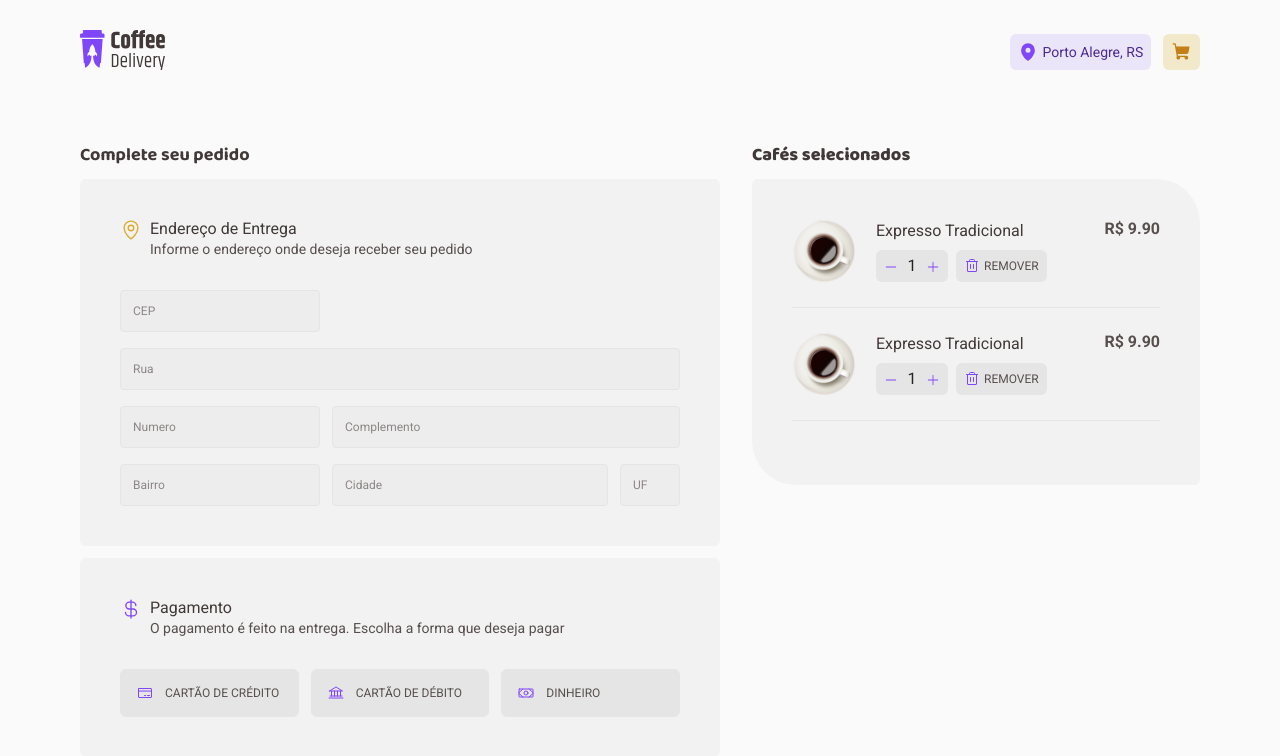
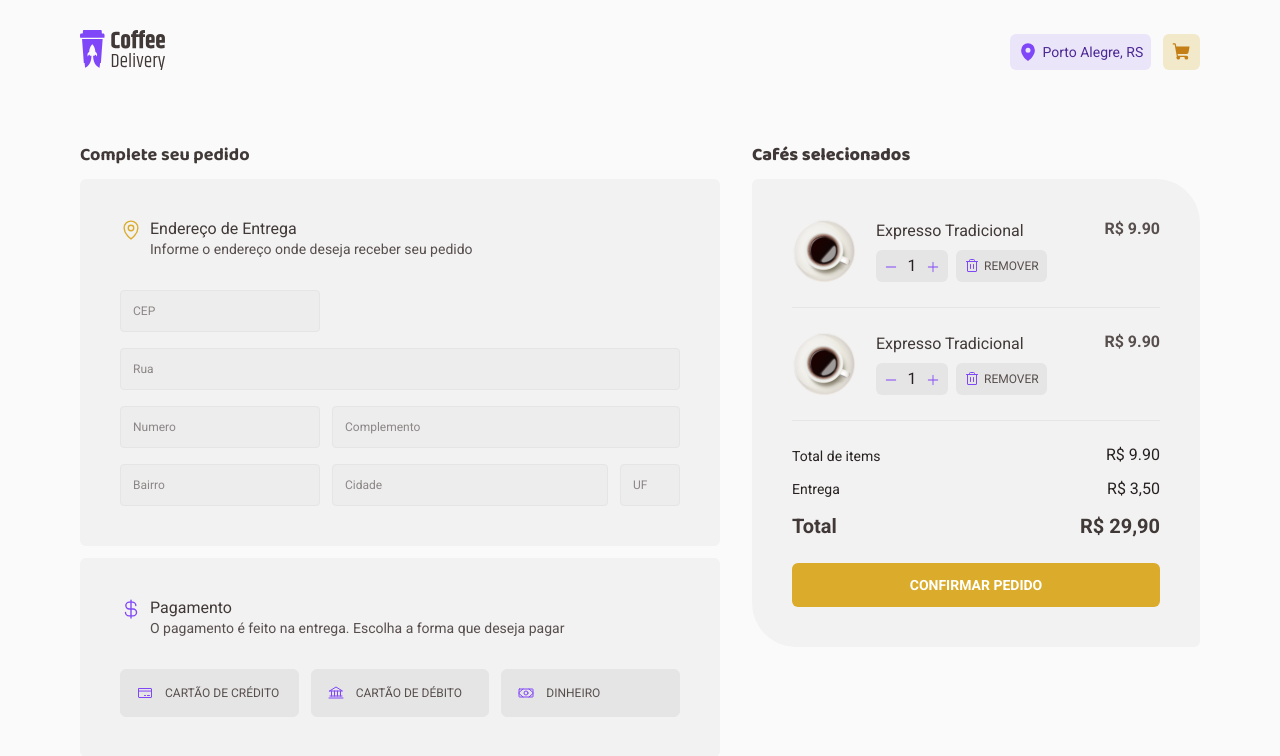
Before and after one commit to NatalyeCavalieri/coffee-delivery1.0, a React (Vite) app: page /completeOrder in a window 1280 px wide. Shown: the top 756 px of the page. Built offline with nearby package versions, Linux system fonts and the light colour scheme.

Commit message:
finish pages styles

```diff
--- a/src/Routes.tsx
+++ b/src/Routes.tsx
@@ -2,6 +2,7 @@ import { Route, Routes } from "react-router-dom";
 import { HomePage } from "./pages/Home";
 import { CompleteOrder } from "./pages/CompleteOrder";
 import { DefaultLayout } from "./Layout/DefaultLayout";
+import { OrderConfirmedPage } from "./pages/OrderConfirmed";
 
 export function Router(){
   return (
@@ -9,6 +10,7 @@ export function Router(){
       <Route path="/" element={<DefaultLayout/>} >
         <Route path="/" element={<HomePage />} />
         <Route path="/completeOrder" element={<CompleteOrder />} />
+        <Route path="/orderConfirmed" element={<OrderConfirmedPage/>} />
       </Route>
     </Routes>
   )
--- /dev/null
+++ b/src/components/Button/index.tsx
@@ -0,0 +1,15 @@
+import { ButtonHTMLAttributes } from "react";
+import { ButtonContainer } from "./styles";
+
+interface ButtonProps extends ButtonHTMLAttributes<HTMLButtonElement> {
+  text: string | number
+}
+
+
+export function Button({text, ...props}: ButtonProps){
+  return(
+    <ButtonContainer {...props}>
+      {text}
+    </ButtonContainer>
+  )
+}
--- /dev/null
+++ b/src/components/Button/styles.ts
@@ -0,0 +1,24 @@
+import styled from "styled-components"
+
+export const ButtonContainer = styled.button`
+  padding: 0.75rem 2.8rem;
+  margin-top: 0.7rem;
+  color: ${({ theme }) => theme.colors["base-white"]};
+  font-weight: 700;
+  background-color: ${({ theme }) => theme.colors["brand-yellow"]};
+  font-size: ${({ theme }) => theme.textSizes["components-button-g"]};
+  border: none;
+  border-radius: 6px;
+  text-transform: uppercase;
+  line-height: 1.3rem;
+  transition: 0.4s;
+
+  &:disabled {
+    opacity: 0.7;
+    cursor: not-allowed;
+  }
+
+  &:not(:disabled):hover {
+    background-color: ${({ theme }) => theme.colors["brand-yellow-dark"]};
+  }
+`
--- /dev/null
+++ b/src/pages/CompleteOrder/components/selectedCoffees/confirmationSection.tsx
@@ -0,0 +1,27 @@
+import { Button } from "../../../../components/Button";
+import { RegularText } from "../../../../components/Typography";
+import { ConfirmationSectionContainer } from "./styles";
+
+export function ConfirmationSection(){
+  return (
+    <ConfirmationSectionContainer>
+      <div>
+        <RegularText size="s">Total de items</RegularText>
+        <RegularText>R$ 9.90</RegularText>
+      </div>
+      <div>
+        <RegularText size="s">Entrega</RegularText>
+        <RegularText>R$ 3,50</RegularText>
+      </div>
+      <div>
+        <RegularText size="l" weight="700" color="subtitle">
+          Total
+        </RegularText>
+        <RegularText size="l" weight="700" color="subtitle">
+          R$ 29,90
+        </RegularText>
+      </div>
+      <Button text="confirmar pedido"  />
+    </ConfirmationSectionContainer>
+  )
+}
--- a/src/pages/CompleteOrder/components/selectedCoffees/index.tsx
+++ b/src/pages/CompleteOrder/components/selectedCoffees/index.tsx
@@ -1,16 +1,20 @@
-import { TitleText } from "../../../../components/Typography";
-import { CoffeeCartCard } from "../CoffeeCartCard/CoffeeCartCard";
-import { DetailsContainer, SelectedCoffeesContainer } from "./styles";
+import { TitleText } from "../../../../components/Typography"
+import { CoffeeCartCard } from "../CoffeeCartCard/CoffeeCartCard"
+import { ConfirmationSection } from "./confirmationSection"
+import { DetailsContainer, SelectedCoffeesContainer } from "./styles"
 
-export function SelectedCoffees(){
+export function SelectedCoffees() {
   return (
     <SelectedCoffeesContainer>
       <TitleText size="xs" color="subtitle">
         Cafés selecionados
       </TitleText>
+
       <DetailsContainer>
         <CoffeeCartCard />
         <CoffeeCartCard />
+
+        <ConfirmationSection />
       </DetailsContainer>
     </SelectedCoffeesContainer>
   )
--- a/src/pages/CompleteOrder/components/selectedCoffees/styles.ts
+++ b/src/pages/CompleteOrder/components/selectedCoffees/styles.ts
@@ -13,3 +13,16 @@ border-radius: 6px 44px 6px 44px;
 display: flex;
 flex-direction: column;
 `
+
+
+export const ConfirmationSectionContainer = styled.section`
+display: flex;
+flex-direction: column;
+gap: 0.8rem;
+
+> div{
+  display: flex;
+  align-items: center;
+  justify-content: space-between;
+}
+`
--- /dev/null
+++ b/src/pages/OrderConfirmed/index.tsx
@@ -0,0 +1,58 @@
+import { RegularText, TitleText } from "../../components/Typography"
+import { OrderConfirmedContainer, OrderDetailsContainer } from "./styled"
+import Illustration from "../../assets/images/Illustration.svg"
+import { InfoWithIcon } from "../../components/InfoWithIcon"
+import { MapPin, Clock, CurrencyDollar } from "phosphor-react"
+import { useTheme } from "styled-components"
+
+export function OrderConfirmedPage() {
+  const { colors } = useTheme()
+  return (
+    <OrderConfirmedContainer className="container">
+      <div>
+        <TitleText size="l">Uhu! Pedido confirmado</TitleText>
+        <RegularText size="l" color="subtitle">
+          Agora é só aguardar que logo o café chegará até você
+        </RegularText>
+      </div>
+      <section>
+        <OrderDetailsContainer>
+          <InfoWithIcon
+            icon={<MapPin weight="fill" />}
+            iconBg={colors["brand-purple"]}
+            text={
+              <RegularText>
+                Entrega em <strong>Rua João Daniel Martinelli, 102 </strong>
+                <br />
+                Farrapos - Porto Alegre, RS
+              </RegularText>
+            }
+          />
+          <InfoWithIcon
+            icon={<Clock weight="fill" />}
+            iconBg={colors["brand-yellow"]}
+            text={
+              <RegularText>
+                Previsão de entrega
+                <br />
+                <strong>20 min - 30 min </strong>
+              </RegularText>
+            }
+          />
+          <InfoWithIcon
+            icon={<CurrencyDollar weight="fill" />}
+            iconBg={colors["brand-yellow-dark"]}
+            text={
+              <RegularText>
+                Pagamento na entrega
+                <br />
+                <strong>Cartão de Crédito</strong>
+              </RegularText>
+            }
+          />
+        </OrderDetailsContainer>
+        <img src={Illustration} alt="" />
+      </section>
+    </OrderConfirmedContainer>
+  )
+}
--- /dev/null
+++ b/src/pages/OrderConfirmed/styled.ts
@@ -0,0 +1,38 @@
+import styled from "styled-components";
+
+export const OrderConfirmedContainer = styled.div`
+display: flex;
+flex-direction: column;
+margin-top: 5rem;
+gap: 2.5rem;
+
+h1{
+  color: ${({theme})=> theme.colors["brand-yellow-dark"]};
+}
+
+>section{
+  display: flex;
+  align-items: center;
+  justify-content: space-between;
+}
+`
+
+export const OrderDetailsContainer = styled.div`
+  padding: 2.5rem;
+  border-radius: 6px 36px 6px 36px;
+  background-color: ${({ theme }) => theme.colors["base-background"]};
+  min-width: 32rem;
+  display: flex;
+  flex-direction: column;
+  gap: 2rem;
+  position: relative;
+
+  &::before {
+    content: "";
+    position: absolute;
+    inset: -1px;
+    z-index: -1;
+    border-radius: 7px 37px 7px 37px;
+    background: linear-gradient(102.89deg, #dbac2c 2.61%, #8047f8 98.76%);
+  }
+`
```
Also changed, not shown: src/assets/images/Illustration.svg (added).
